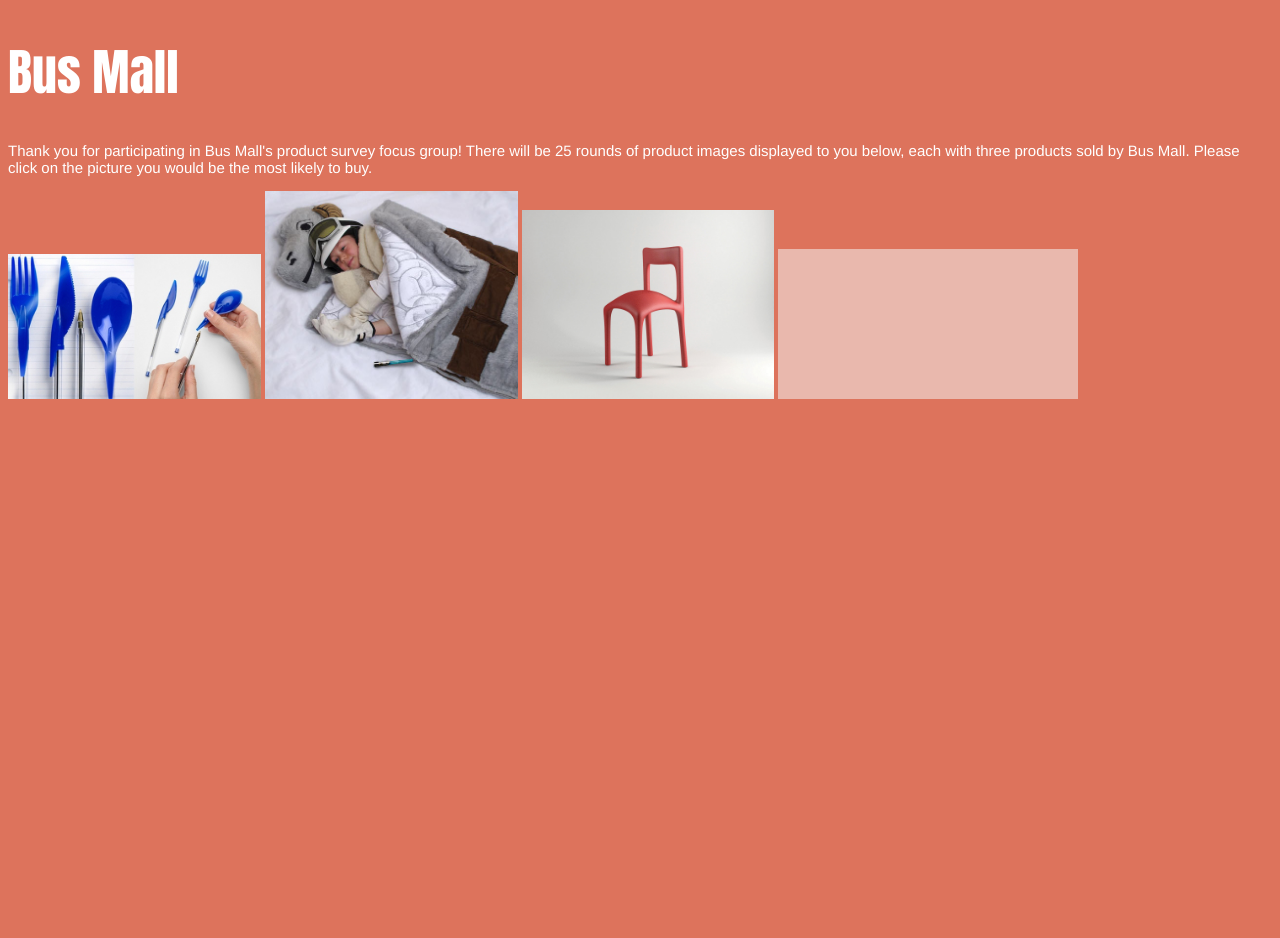
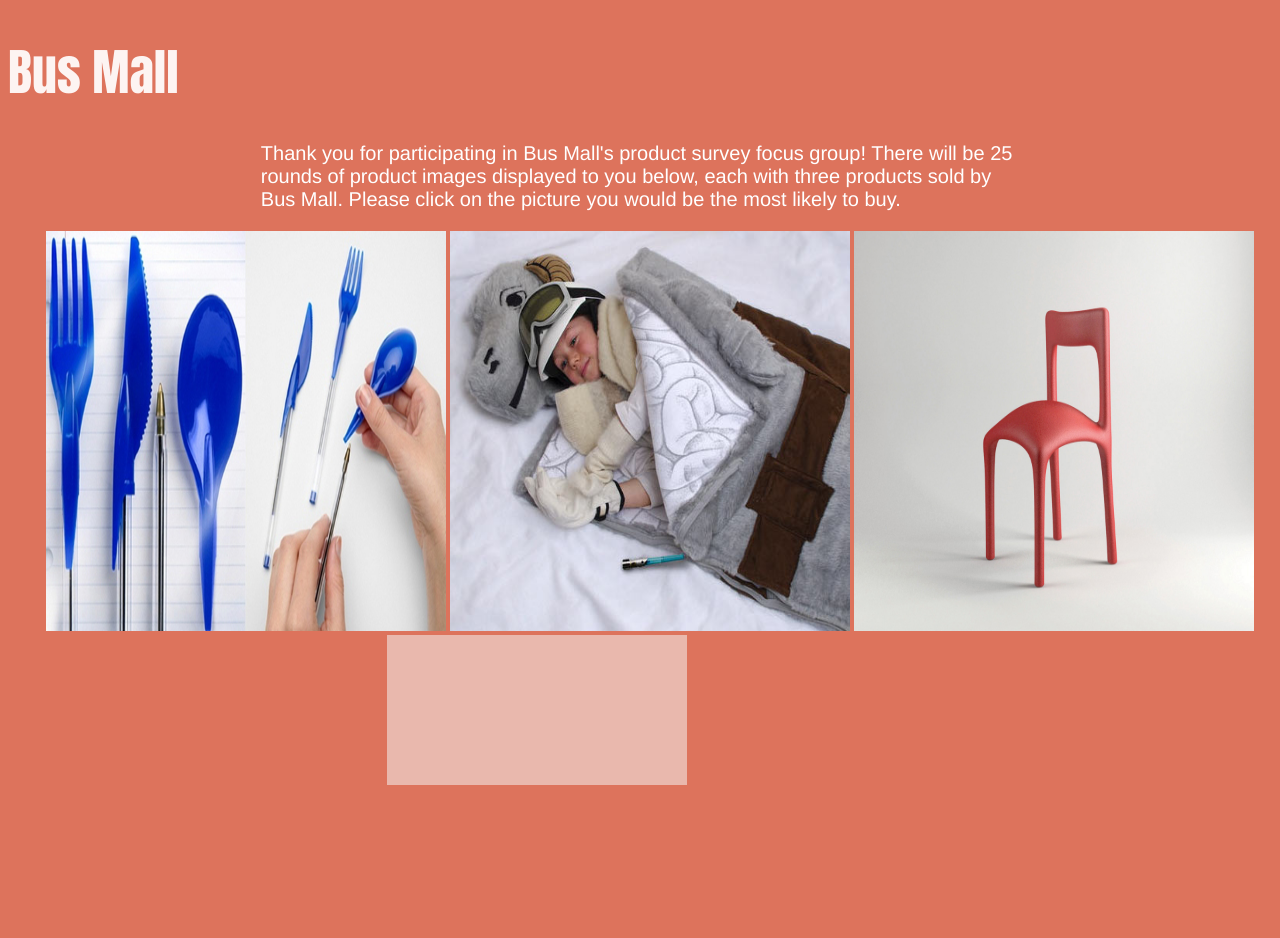
Before and after one commit to chelseadole/bus-mall, a plain HTML site: page index.html in a window 1280 px wide. Before the commit the page ends 800 px from the top, so only its background shows below. Drawn offline with nearby package versions, Linux system fonts and the light colour scheme.

Commit message:
adding CSS/HTML changes on Thursday morning

```diff
--- a/index.html
+++ b/index.html
@@ -1,3 +1,26 @@
+<!-- <!DOCTYPE html>
+<html>
+  <head>
+    <meta charset="utf-8">
+    <title>Bus Mall</title>
+    <link rel="stylesheet" href="style.css">
+    <script type="text/javascript" src="https://cdnjs.cloudflare.com/ajax/libs/Chart.js/2.4.0/Chart.min.js"></script>
+  </head>
+  <body>
+    <h1>Bus Mall</h1>
+    <p>Thank you for participating in Bus Mall's product survey focus group! There will be 25 rounds of product images displayed to you below, each with three products sold by Bus Mall. Please click on the picture you would be the most likely to buy.</p>
+    <h2 id="turns"></h2>
+    <div id="allImgs">
+      <img id="img1"/>
+      <img id="img2"/>
+      <img id="img3"/>
+      <canvas id="chart"></canvas>
+      <canvas id
+    </div>
+    <script type="text/javascript" src="app.js"></script>
+  </body>
+</html> -->
+
 <!DOCTYPE html>
 <html>
   <head>
@@ -9,11 +32,13 @@
   <body>
     <h1>Bus Mall</h1>
     <p>Thank you for participating in Bus Mall's product survey focus group! There will be 25 rounds of product images displayed to you below, each with three products sold by Bus Mall. Please click on the picture you would be the most likely to buy.</p>
+    <h2 id="turns"></h2>
     <div id="allImgs">
       <img id="img1"/>
       <img id="img2"/>
       <img id="img3"/>
       <canvas id="chart"></canvas>
+      <canvas id
       <ul id="results">
     </div>
     <script type="text/javascript" src="app.js"></script>
--- a/style.css
+++ b/style.css
@@ -1,12 +1,17 @@
 h1 {
   font-family: Impact;
   font-size: 50px;
-  color: white;
+  color: rgba(255, 255, 255, 0.92);
 }
 
 #img1, #img2, #img3 {
   position: relative;
-  width: 20%;
+  width: 400px;
+  height: 400px;
+}
+
+#img1 {
+  margin-left: 3%;
 }
 
 img:hover {
@@ -18,6 +23,8 @@ img:hover {
   max-height: 50em;
   margin-left: 0;
   background-color: rgba(244, 245, 246, 0.53);
+  display: block;
+  margin-left: 30%;
 }
 
 body {
@@ -27,5 +34,7 @@ body {
 p {
   color: white;
   font-family: Helvetica;
-  font-size: 15px;
+  font-size: 20px;
+  margin-right: 20%;
+  margin-left: 20%;
 }
```
Also changed, not shown: img/water-can.gif (renamed from img/water-can.jpg), 1 other file.
